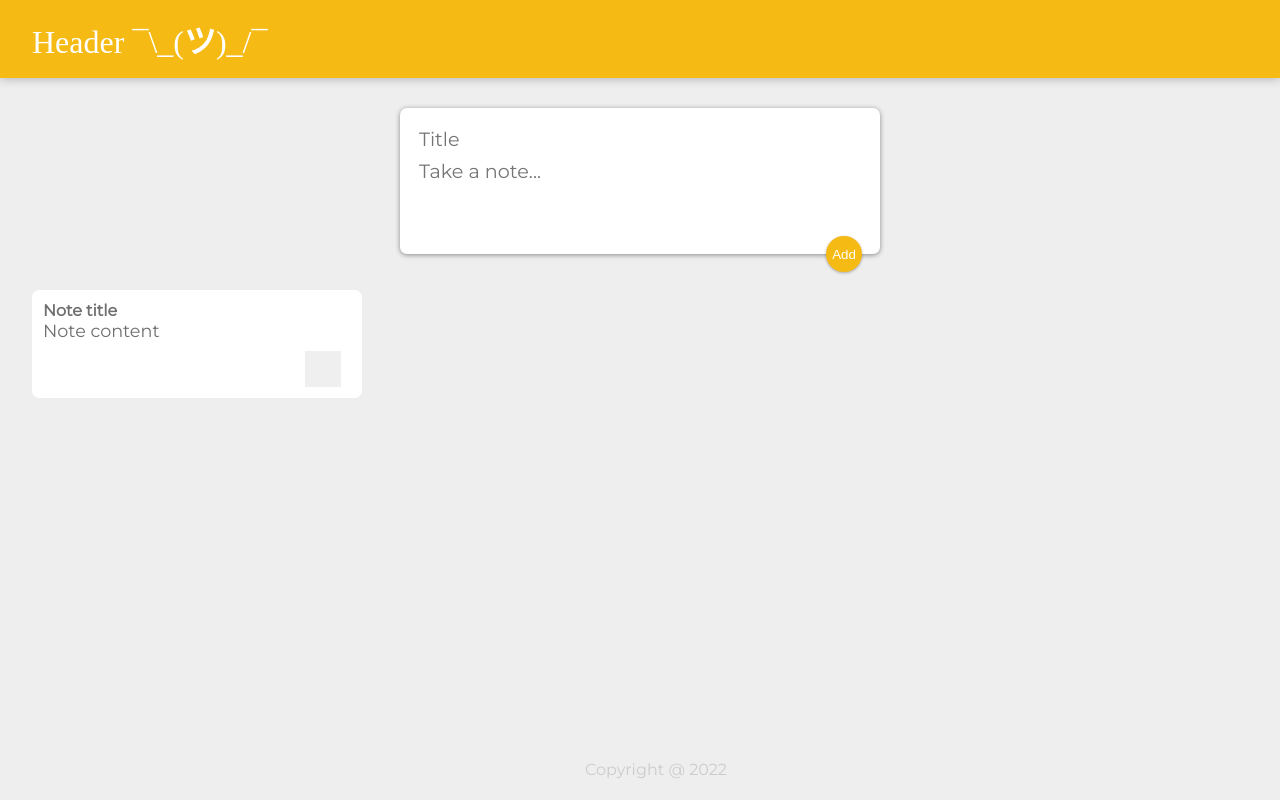
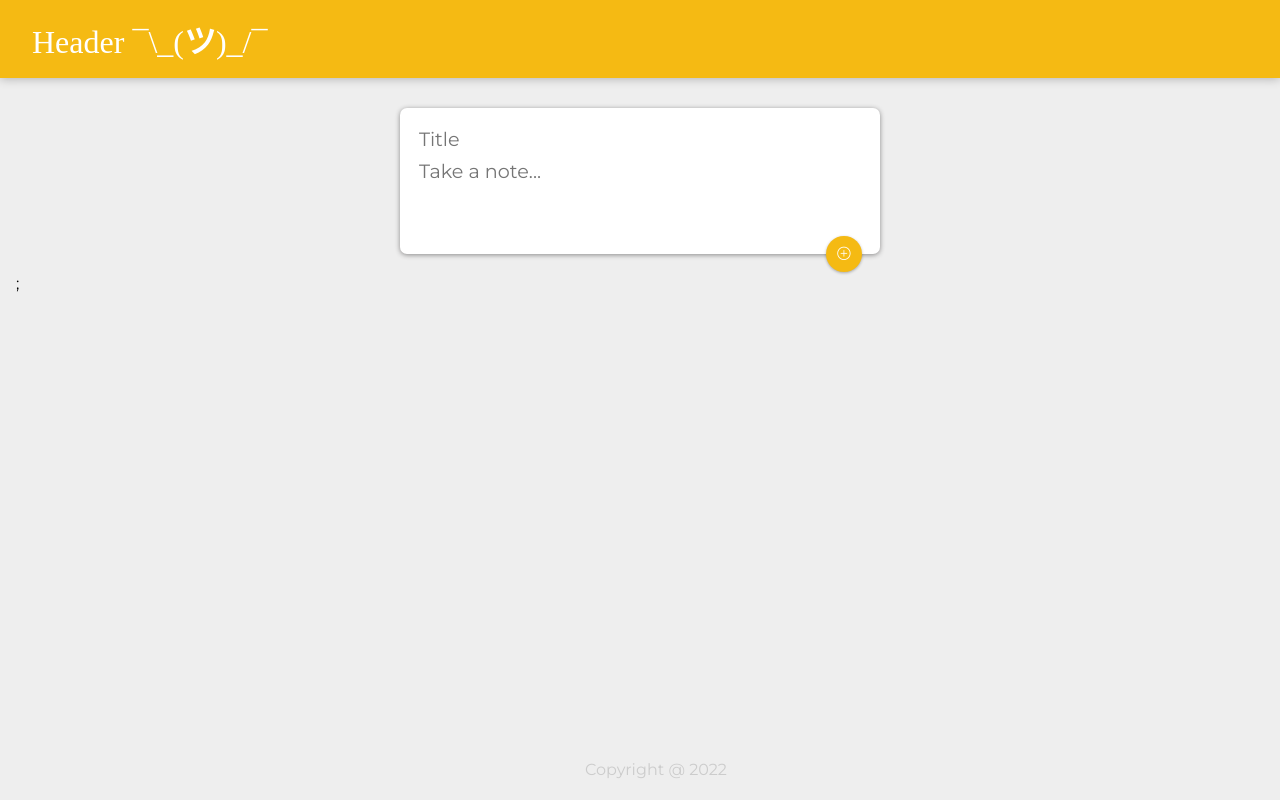
Before and after one commit to Abhish1sb/Keep_it_up, a React (Create React App) app: page / in a window 1280 px wide. Built offline with nearby package versions, Linux system fonts and the light colour scheme; a web font is replaced by a local one.

Commit message:
adding the noteSection functionality

```diff
--- a/package.json
+++ b/package.json
@@ -6,6 +6,7 @@
     "@testing-library/jest-dom": "^5.16.5",
     "@testing-library/react": "^13.3.0",
     "@testing-library/user-event": "^13.5.0",
+    "bootstrap-icons": "^1.9.1",
     "react": "^18.2.0",
     "react-dom": "^18.2.0",
     "react-scripts": "5.0.1",
--- a/src/component/App.jsx
+++ b/src/component/App.jsx
@@ -1,16 +1,13 @@
-import React, {useState} from "react";
+import React from "react";
 import Header from "./Header"
 import Footer from "./Footer";
-import Note from "./Note";
-import CreateArea from "./CreateArea";
+import NoteSection from "./NoteSection";
 
 function App(){
     return(
         <div>
             <Header />
-            <CreateArea />
-            {/* {notes.map( (obj) => (<Note key={obj.key} title={obj.title} content={obj.content} />) )} */}
-            <Note key={1} title="Note title" content="Note content" />
+            <NoteSection />
             <Footer />
         </div>
     );
--- a/src/component/CreateArea.jsx
+++ b/src/component/CreateArea.jsx
@@ -1,18 +1,43 @@
-import React, {useState}  from "react";
+import React, {useState} from "react";
+import Swal from 'sweetalert2'
 
-function CreateArea() {
+function CreateArea({notes,setNotes}) {
+  const [data, setdata] = useState({
+    title:"",
+    content:""
+  })
+
+  const submitNote=(event)=>{
+    event.preventDefault();
+    if(data.title){
+      setNotes([...notes,data]);
+      setdata({
+        title:"",
+        content:""
+      })
+    }
+    else{
+      Swal.fire({
+        icon: 'error',
+        title: 'Oops...',
+        text: 'Title Field cannot be empty',
+      })
+    }
+
+  }
 
   function handleChange(event){
-          console.log(event.target.value);
-          console.log(event.target.name);
-
+          const {name,value}= event.target;
+          setdata({...data,[name]:value});
         }
   return (
     <div>
       <form>
-        <input onChange={handleChange} name="title" placeholder="Title" />
-        <textarea onChange={handleChange} name="content" placeholder="Take a note..." rows="3" />
-        <button>Add</button>
+        <input onChange={handleChange} value={data.title} name="title" placeholder="Title" />
+        <textarea onChange={handleChange} value={data.content} name="content" placeholder="Take a note..." rows="3" />
+        <button onClick={submitNote}>
+        <i className="bi bi-plus-circle"></i>
+        </button>
       </form>
     </div>
   );
--- a/src/component/Footer.jsx
+++ b/src/component/Footer.jsx
@@ -1,7 +1,7 @@
 import React from "react";
 
 const year=new Date().getFullYear();
-console.log(year);
+// console.log(year);
 function Footer(){
     return(
         <footer><p>Copyright @ {year}</p></footer>
--- a/src/component/Note.jsx
+++ b/src/component/Note.jsx
@@ -1,4 +1,4 @@
-import React, {useState}  from "react";
+import React from "react";
 
 function Note(props){
 
@@ -7,7 +7,7 @@
             <h4>{props.title}</h4>
             <p>{props.content}</p>
             <div className="btn">
-                <button className="deleter" ><i class="fa-solid fa-trash"></i></button>
+                <button className="deleter" ><i className="bi bi-trash"></i></button>
             </div>
         </div>
     )};
--- a/src/component/NoteSection.jsx
+++ b/src/component/NoteSection.jsx
@@ -1,10 +1,16 @@
-import React from 'react'
+import React, {useState} from 'react'
+import Note from './Note';
+import CreateArea from './CreateArea';
+
 
 const NoteSection = () => {
-  return (
-    <div>            <CreateArea />
-    {/* {notes.map( (obj) => (<Note key={obj.key} title={obj.title} content={obj.content} />) )} */}
-    <Note key={1} title="Note title" content="Note content" /></div>
+  const [notes,setNotes]=useState([]);
+
+    return (
+    <div>
+    <CreateArea notes={notes} hello={"hello"} setNotes={setNotes} />
+    {notes && notes.map( (obj,ind) => (<Note key={ind} id={ind} title={obj.title} content={obj.content} />) )};
+    </div>
   )
 }
 
--- a/src/index.js
+++ b/src/index.js
@@ -1,7 +1,7 @@
 import React from 'react';
 import ReactDOM from 'react-dom';
 import App from "./component/App.jsx"
-
+import "bootstrap-icons/font/bootstrap-icons.css";
 
 
 ReactDOM.render(<App />,document.getElementById("root"));
```
Also changed, not shown: 1 other file (tests, documents, lock files or other folders).
